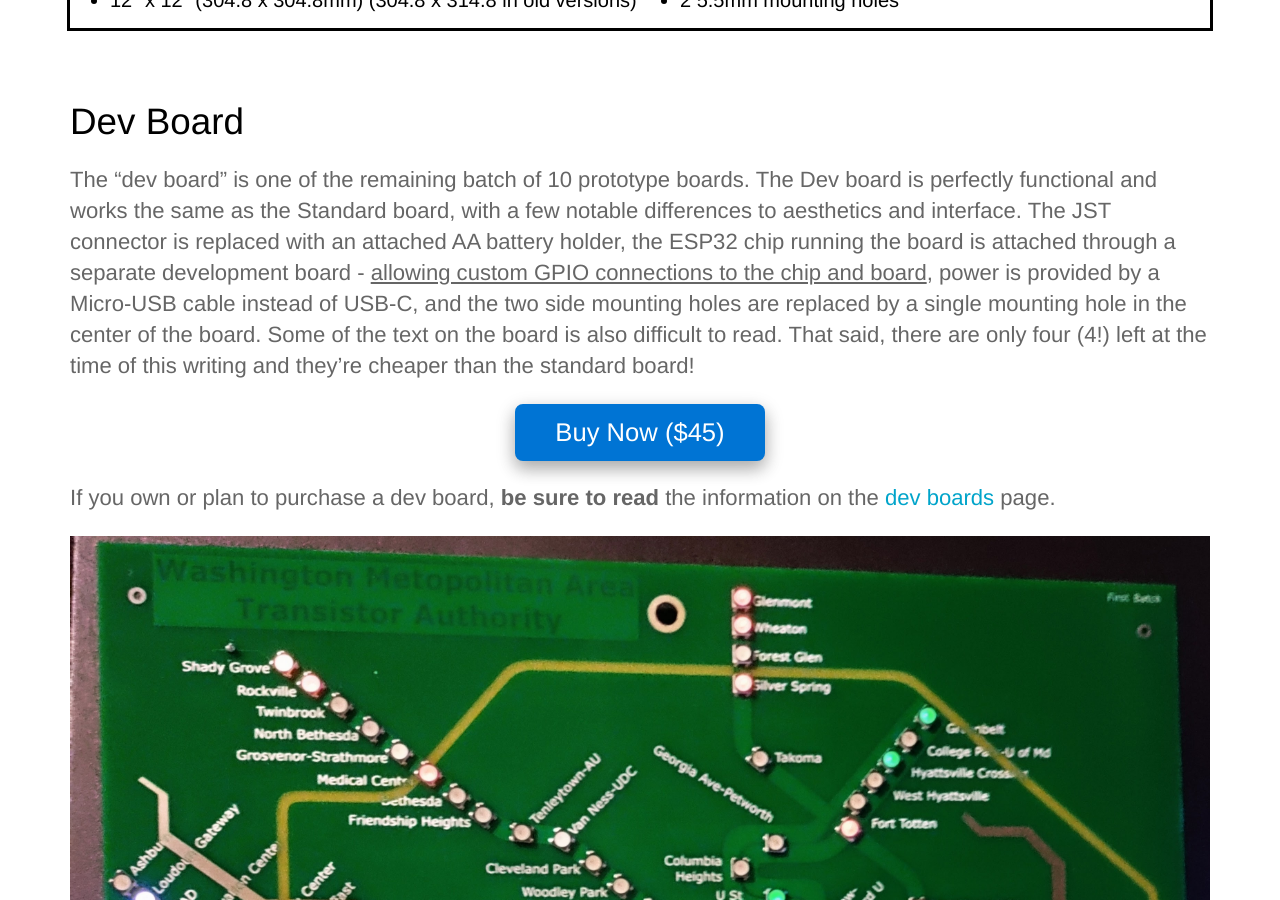
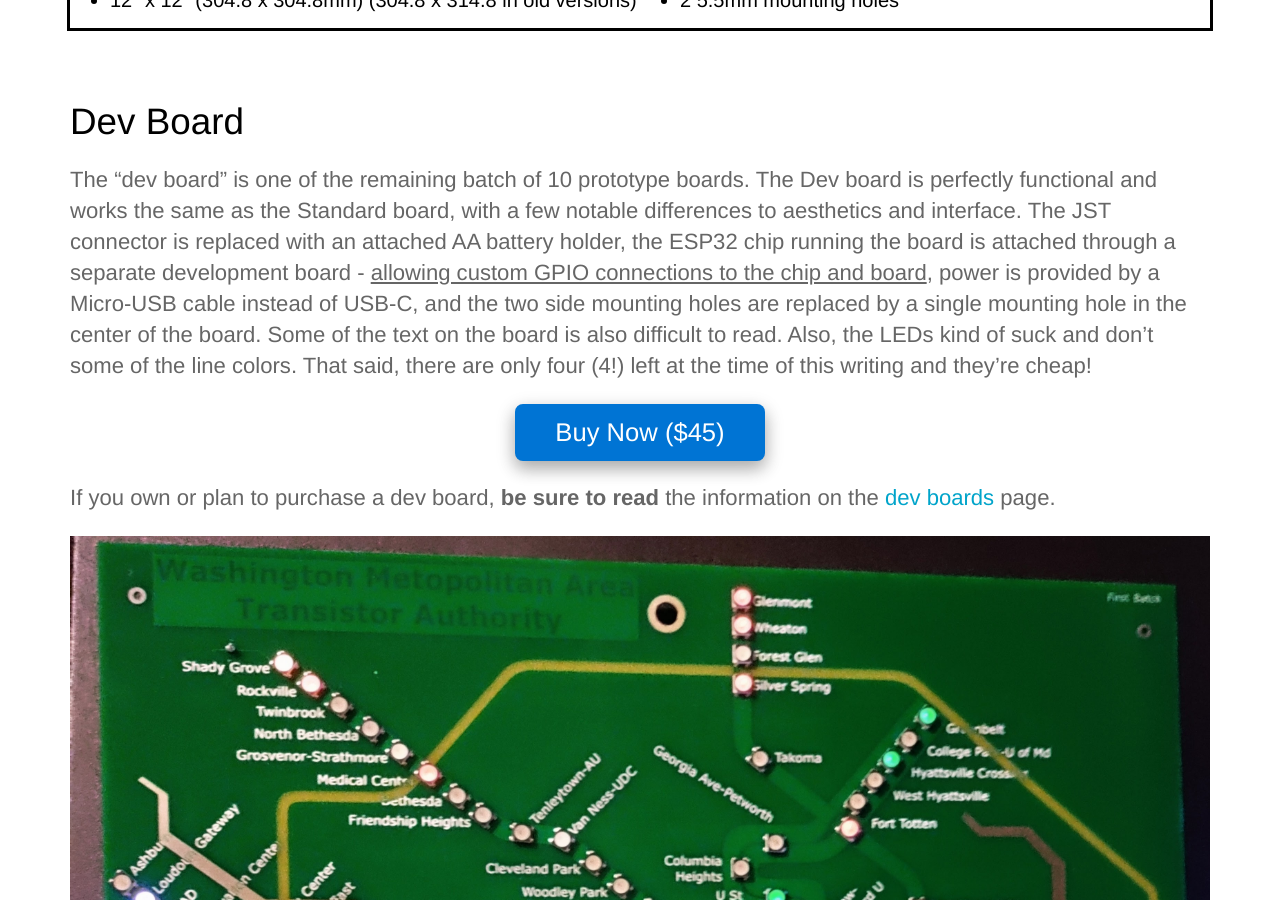
Before and after one commit to LArkema/dctransistor_website, a Jekyll site: the page built from board-info.md, in a window 1280 px wide and 900 px high, scrolled down 3953 px. Built offline with Jekyll 4.4.1, drawn with Linux system fonts in a browser that asks for light colours.

Commit message:
Add note about dev board LEDs sucking

```diff
--- a/board-info.md
+++ b/board-info.md
@@ -79,7 +79,7 @@
 
 # Dev Board
 
-The "dev board" is one of the remaining batch of 10 prototype boards. The Dev board is perfectly functional and works the same as the Standard board, with a few notable differences to aesthetics and interface. The JST connector is replaced with an attached AA battery holder, the ESP32 chip running the board is attached through a separate development board - <u>allowing custom GPIO connections to the chip and board</u>, power is provided by a Micro-USB cable instead of USB-C, and the two side mounting holes are replaced by a single mounting hole in the center of the board. Some of the text on the board is also difficult to read. That said, there are only four (4!) left at the time of this writing and they're cheaper than the standard board!
+The "dev board" is one of the remaining batch of 10 prototype boards. The Dev board is perfectly functional and works the same as the Standard board, with a few notable differences to aesthetics and interface. The JST connector is replaced with an attached AA battery holder, the ESP32 chip running the board is attached through a separate development board - <u>allowing custom GPIO connections to the chip and board</u>, power is provided by a Micro-USB cable instead of USB-C, and the two side mounting holes are replaced by a single mounting hole in the center of the board. Some of the text on the board is also difficult to read. Also, the LEDs kind of suck and don't some of the line colors. That said, there are only four (4!) left at the time of this writing and they're cheap!
 
 <button class="buybutton"><a href="https://buy.stripe.com/5kA9D965Sfcr2wEfZ3" target="_blank" style="color: inherit">Buy Now ($45)</a></button>
 
```
